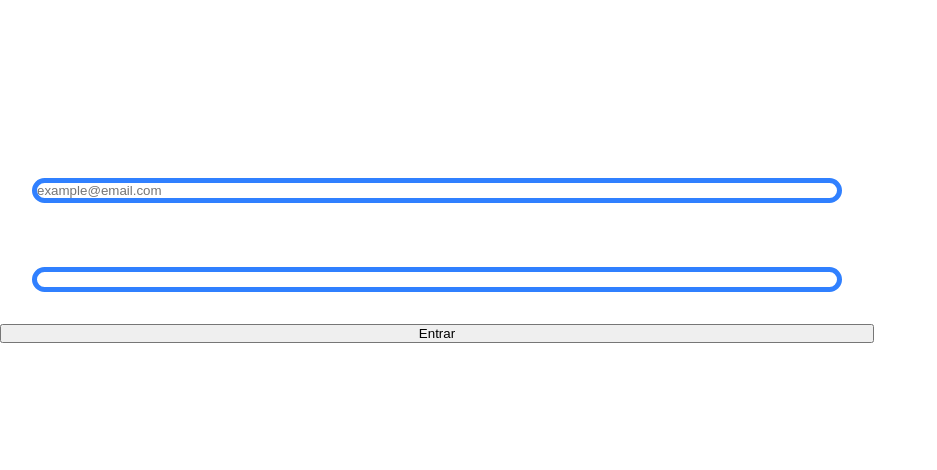
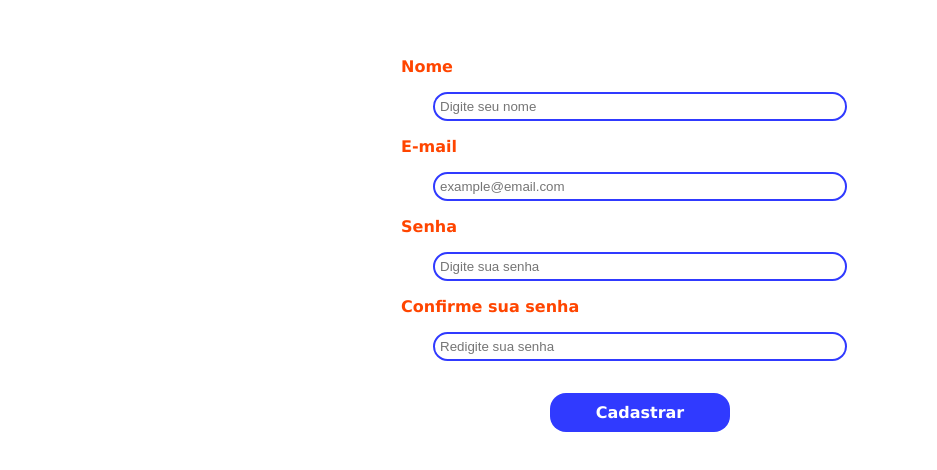
Before and after one commit to pamellapereto/pi-gastronomiabkp, a website with bundled scripts: page src/view/index.html in a window 1280 px wide. Shown: the part 156-626 px from the top of the page, without its empty margins (0-937 px from the left). Built offline with nearby package versions, Linux system fonts and the light colour scheme.

Commit message:
integracao metodo fetch para cadastro

```diff
--- a/src/view/app.js
+++ b/src/view/app.js
@@ -1,5 +1,6 @@
+import renderCadastroPage from "./pages/cadastro.js";
 import renderLoginPage from
 "./pages/login.js";
 
 const app = document.querySelector('#root');
-app.replaceChildren(renderLoginPage());
+app.replaceChildren(renderCadastroPage());
--- a/src/view/css/global.css
+++ b/src/view/css/global.css
@@ -6,7 +6,8 @@
 
 .root {
     display: flex;
-    flex: 1
+    flex: 1;
+    justify-content: center;
 }
 
 .container {
@@ -17,4 +18,6 @@
     justify-content: center; /* centralização na horizontal de
     elementos incorporados a essa div, ou seja, mesmo valor para
     margem à esquerda à direita */
+    gap: 3rem;
+
 }
--- a/src/view/css/login.css
+++ b/src/view/css/login.css
@@ -6,7 +6,9 @@
 }
 
 .form-login label {
-    font-family: 'Lucida Sans', 'Lucida Sans Regular', 'Lucida Grande', 'Lucida Sans Unicode', Geneva, Verdana, sans-serif;
+  font-family:
+    "Lucida Sans", "Lucida Sans Regular", "Lucida Grande",
+    "Lucida Sans Unicode", Geneva, Verdana, sans-serif;
   font-size: 1rem; /*1 rem está para 16px*/
   color: orangered;
   font-weight: bold;
@@ -14,9 +16,41 @@
 }
 
 .form-login input {
-    width: 100vh;
-    margin: 2rem;
+  width: 50vh;
+  margin: 1rem 2rem;
+  padding: 5px;
   border: none;
-    border: 5px solid rgb(48, 128, 255);
+  border: 2px solid rgb(48, 58, 255);
   border-radius: 1rem;
 }
+
+.form-login button {
+  width: 20vh;
+  align-self: center;
+  padding:10px;
+  border: none;
+  background-color:rgb(48, 58, 255);
+  border-radius: 1rem;
+  margin-top: 1rem;
+  color: white;
+    font-family:
+    "Lucida Sans", "Lucida Sans Regular", "Lucida Grande",
+    "Lucida Sans Unicode", Geneva, Verdana, sans-serif;
+  font-size: 1rem;
+  font-weight: bold;
+}
+
+.div-img-login {
+  width: 100%;
+  max-width: 500px;
+  height: 300px;
+  overflow: hidden;
+  align-self: center;
+}
+
+.img-login {
+  width: 100%;
+  height: 100%;
+  object-fit: cover;
+  border-radius: 1rem;
+}
--- /dev/null
+++ b/src/view/pages/cadastro.js
@@ -0,0 +1,108 @@
+const renderCadastroPage = () => {
+    const container = document.createElement('div');
+    container.style.height = '100vh';
+    container.className = 'container';
+
+    const form = document.createElement('form');
+    form.className = 'form-login';
+
+    const labelNome = document.createElement('label');
+    labelNome.setAttribute('for', 'nome');
+    labelNome.textContent = "Nome";
+
+    const inputNome = document.createElement('input');
+    inputNome.id = 'nome';
+    inputNome.type = 'text';
+    inputNome.name = 'nome';
+    inputNome.placeholder = 'Digite seu nome';
+    inputNome.required = 'true';
+
+    const labelEmail = document.createElement('label');
+    labelEmail.setAttribute('for', 'email');
+    labelEmail.textContent = "E-mail";
+
+    const inputEmail = document.createElement('input');
+    inputEmail.id = 'email';
+    inputEmail.type = 'email';
+    inputEmail.name = 'email';
+    inputEmail.placeholder = 'example@email.com';
+    inputEmail.required = 'true';
+
+    const labelSenha = document.createElement('label');
+    labelSenha.setAttribute('for', 'senha');
+    labelSenha.textContent = "Senha";
+
+    const inputSenha = document.createElement('input');
+    inputSenha.id = 'senha';
+    inputSenha.type = 'password';
+    inputSenha.name = 'senha';
+    inputSenha.placeholder = 'Digite sua senha'
+    inputSenha.required = 'true';
+
+    const labelConfirmarSenha = document.createElement('label');
+    labelConfirmarSenha.setAttribute('for', 'senha');
+    labelConfirmarSenha.textContent = "Confirme sua senha";
+
+    const inputConfirmarSenha = document.createElement('input');
+    inputConfirmarSenha.id = 'confirmar-senha';
+    inputConfirmarSenha.type = 'password';
+    inputConfirmarSenha.name = 'confirmar-senha';
+    inputConfirmarSenha.placeholder = 'Redigite sua senha'
+    inputConfirmarSenha.required = 'true';
+
+    const button = document.createElement('button');
+    button.type = 'submit';
+    button.textContent = 'Cadastrar'
+
+    form.addEventListener('submit', async (e) => {
+        e.preventDefault();
+        const nome = inputNome.value.trim();
+        const email = inputEmail.value.trim();
+        const senha = inputConfirmarSenha.value.trim();
+        const usuario = {
+            nome,
+            email,
+            senha
+        }
+        try {
+            const resultado = await fetch(
+                "http://localhost:3000/autenticacao/cadastrar",
+                {
+                    method: "POST",
+                    headers: {
+                        "Content-Type": "application/json"
+                    },
+                    body: JSON.stringify(usuario)
+                }
+            );
+            const confirmacao = await resultado.json();
+            if (!resultado.ok) {
+                alert("Já existe uma conta com este e-mail!");
+            }
+            else {
+                alert("Cadastro realizado com sucesso!");
+
+            }
+            return confirmacao;
+        }
+        catch (erro) {
+            console.error(erro);
+            alert("Erro ao cadastrar!");
+        }
+    });
+
+    form.appendChild(labelNome);
+    form.appendChild(inputNome);
+    form.appendChild(labelEmail);
+    form.appendChild(inputEmail);
+    form.appendChild(labelSenha);
+    form.appendChild(inputSenha);
+    form.appendChild(labelConfirmarSenha);
+    form.appendChild(inputConfirmarSenha);
+    container.appendChild(form);
+    form.appendChild(button);
+
+    return container;
+}
+
+export default renderCadastroPage;
--- a/src/view/pages/login.js
+++ b/src/view/pages/login.js
@@ -1,13 +1,21 @@
 const renderLoginPage = () => {
     const container = document.createElement('div');
     container.style.height = '100vh';
-    container.className = "container";
+    container.className = 'container';
 
     const form = document.createElement('form');
     form.className = 'form-login';
 
+    const divImg = document.createElement('div');
+    divImg.className = 'div-img-login';
+
+    const img = document.createElement('img');
+    img.src = "./assets/senac.png";
+    img.className = 'img-login';
+
     const labelEmail = document.createElement('label');
     labelEmail.setAttribute('for', 'email');
+    labelEmail.textContent = "E-mail";
 
     const inputEmail = document.createElement('input');
     inputEmail.id = 'email';
@@ -18,6 +26,7 @@ const renderLoginPage = () => {
 
     const labelSenha = document.createElement('label');
     labelSenha.setAttribute('for', 'senha');
+    labelSenha.textContent = "Senha";
 
     const inputSenha = document.createElement('input');
     inputSenha.id = 'senha';
@@ -68,8 +77,11 @@ const renderLoginPage = () => {
     form.appendChild(inputEmail);
     form.appendChild(labelSenha);
     form.appendChild(inputSenha);
+    container.appendChild(form);
     form.appendChild(button);
-    container.appendChild(form);
+    divImg.appendChild(img);
+    container.appendChild(divImg)
+
 
     return container;
 }
```
Also changed, not shown: src/view/assets/senac.png (added). Lines whose indentation alone changed are shown as unchanged.
